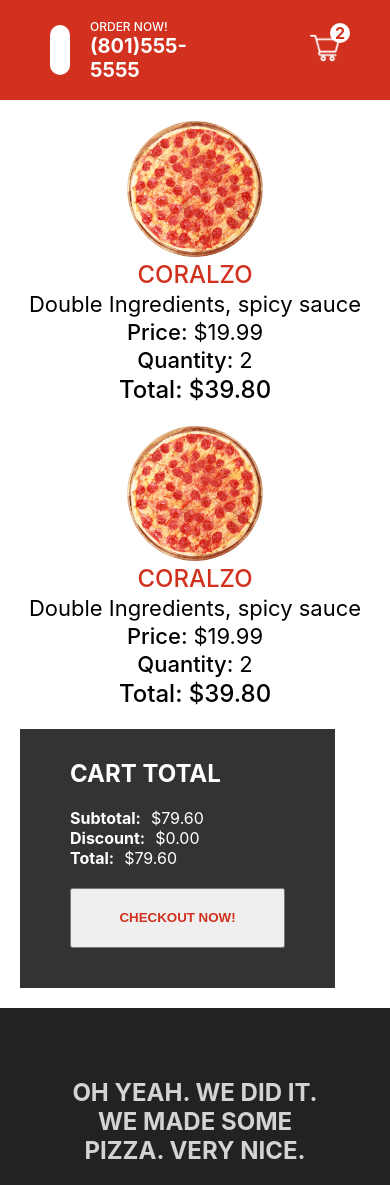
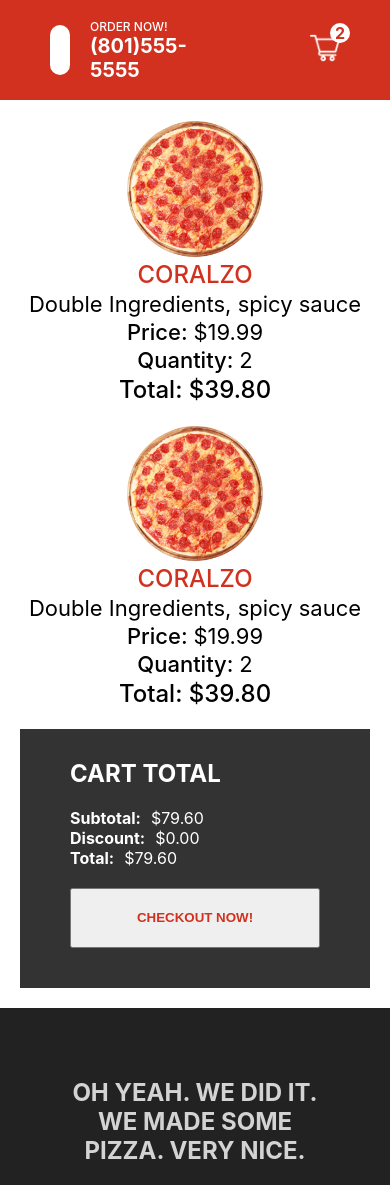
Before and after one commit to grantgariepy/react-next-food-app, a Next.js app: page /cart in a window 390 px wide. Shown: the top 1185 px of the page. Built offline with nearby package versions, Linux system fonts and the light colour scheme.

Commit message:
cart mobile done

```diff
--- a/styles/Cart.module.css
+++ b/styles/Cart.module.css
@@ -111,4 +111,8 @@
         font-weight: 500;
     }
 
+    .wrapper{
+        width: 100%;
+    }
+
 }
```
